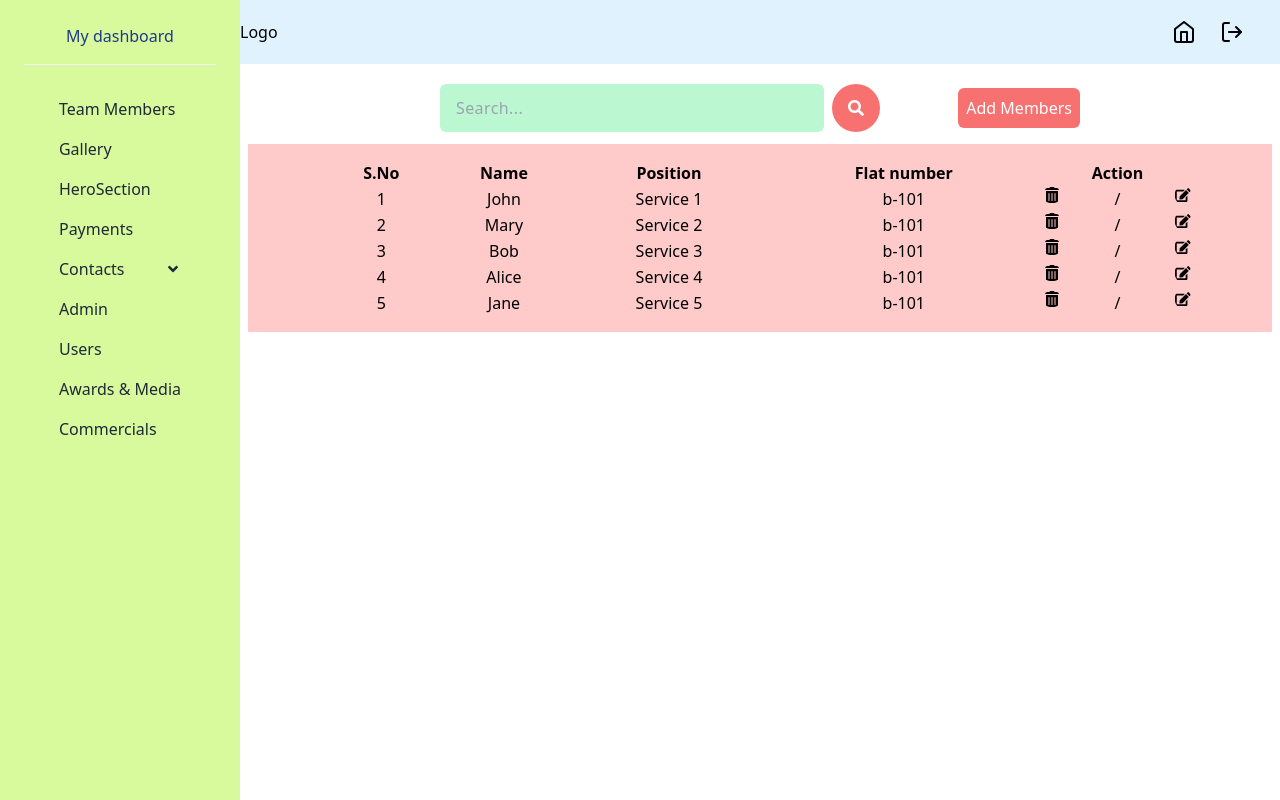
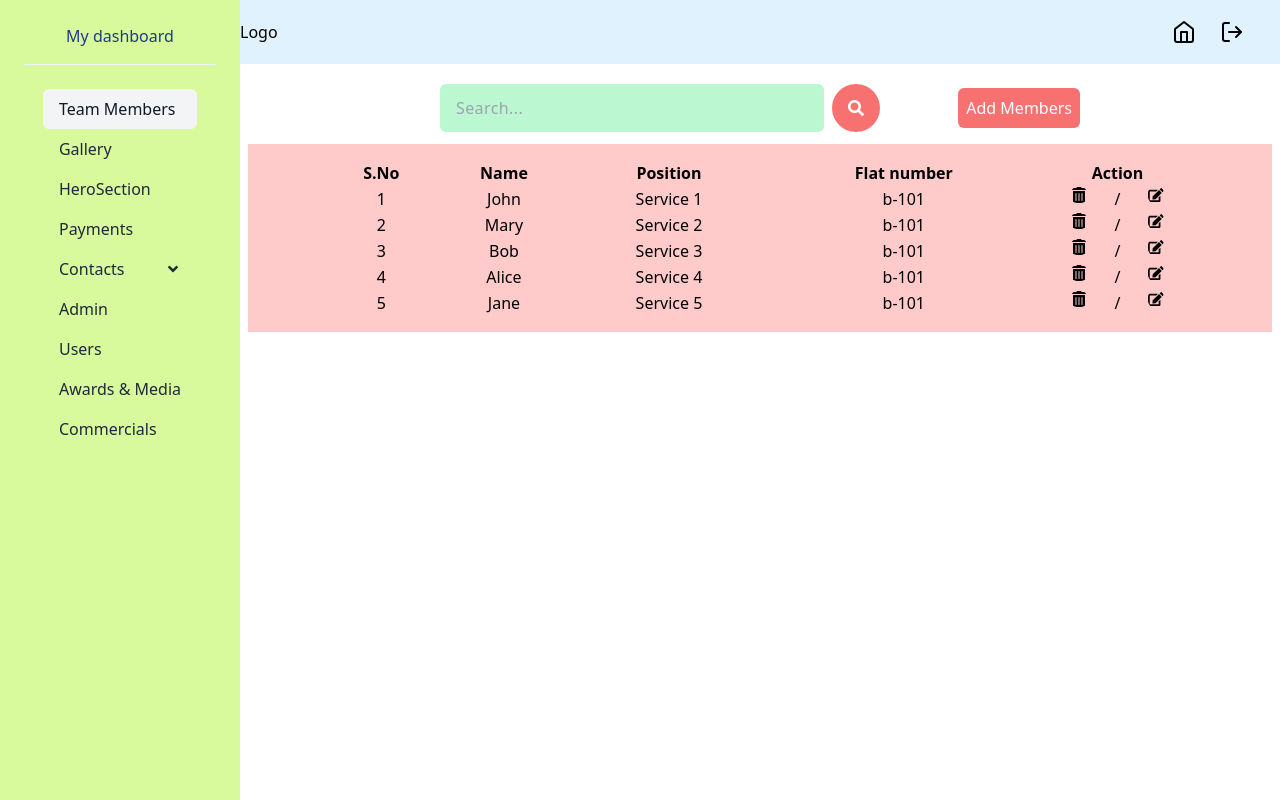
Before and after one commit to petalo08/admin-panel, a Next.js app: page /teammembers in a window 1280 px wide. Built offline with nearby package versions, Linux system fonts and the light colour scheme.

Commit message:
active state and ui

```diff
--- a/src/components/Sidebar.jsx
+++ b/src/components/Sidebar.jsx
@@ -4,6 +4,8 @@ import {GiHamburgerMenu} from "react-icons/gi"
 import {GiArrowDunk} from "react-icons/gi"
 import { FaHome, FaUser, FaEnvelope, FaAngleDown, FaAngleUp } from 'react-icons/fa';
 import Link from 'next/link';
+import { useRouter } from 'next/router';
+
 
 
 
@@ -37,9 +39,12 @@ function Sidebar() {
           { id: 9, icon:null, name: 'Commercials', link: '/commercials' },
       ];
 
+      const router = useRouter();
+
       const handleSetActivePage = (page) => {
-        setActivePage(page)
-      }
+        setActivePage(page);
+        };
+
 
   return (
     <div>
@@ -54,7 +59,13 @@ function Sidebar() {
               <ul>
                 {sidebarItems.map(item => (
                   <li key={item.id} className="">
-                    <Link href={item.link} className={`hover:bg-gray-900 rounded-md ease-in block px-4 py-2 text-gray-800 hover:text-white flex justify-between items-center ${activePage === item.link ? 'bg-gray-900 text-white' : ''}`} onClick={() => { handleSetActivePage(item.link); item.subItems && toggleContacts() }}>
+                    <Link href={item.link} className={`hover:bg-gray-900 rounded-md ease-in block px-4 py-2 text-gray-800 hover:text-white flex justify-between items-center  ${router.pathname === item.link ? 'bg-gray-100 text-gray-900' : ''}`}
+  onClick={() => {
+    handleSetActivePage(item.link);  item.subItems && toggleContacts() }}>
+
+
+
+
                       <span>{item.name}</span>
                       {item.icon}
                     </Link>
--- a/src/pages/teammembers.jsx
+++ b/src/pages/teammembers.jsx
@@ -78,7 +78,7 @@ function TeamMembers() {
                   <td>{row.name}</td>
                   <td>{row.serviceName}</td>
                   <td>{row.date}</td>
-                  <td className='flex justify-between'>
+                  <td className='flex justify-evenly'>
                     <FaTrashAlt
                       className="hover:text-red-500 hover:ease-out  rounded-md cursor-pointer"
                       // onClick={() => handleDeleteClick(row)}
```
